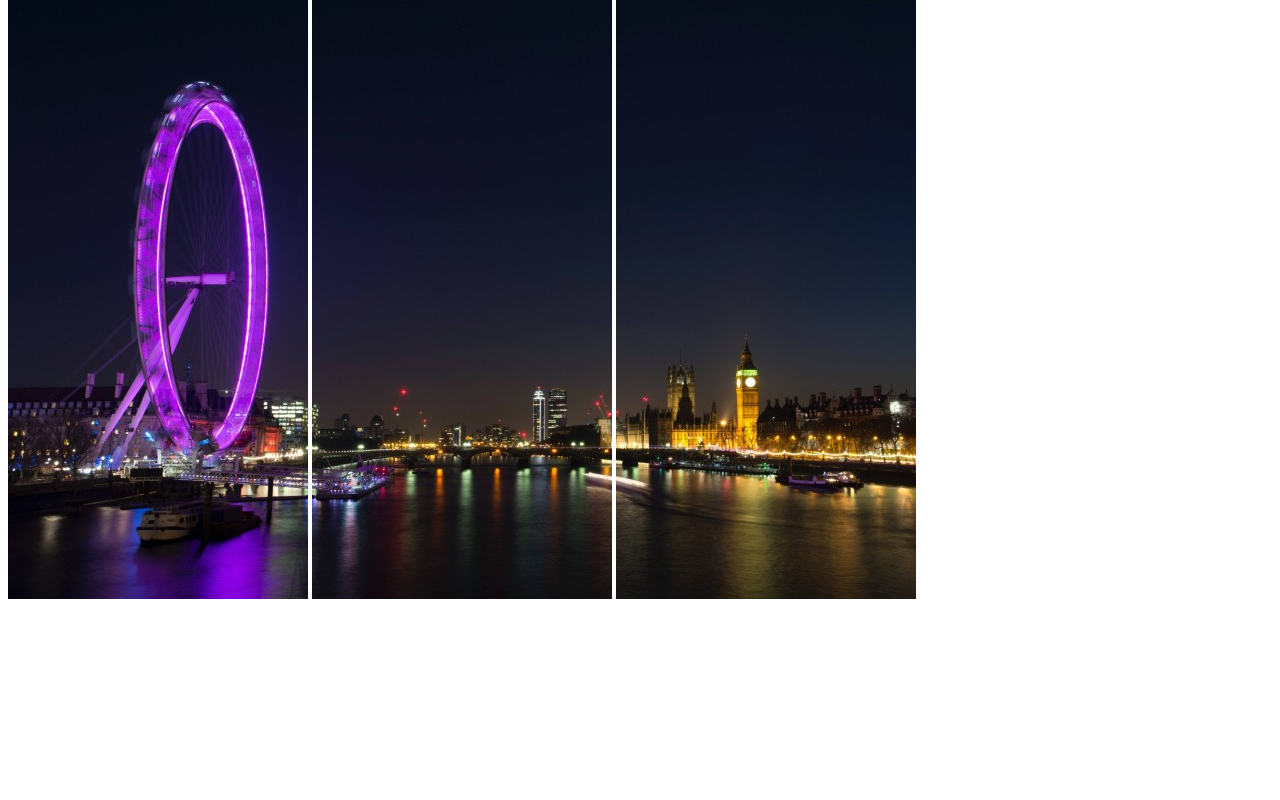
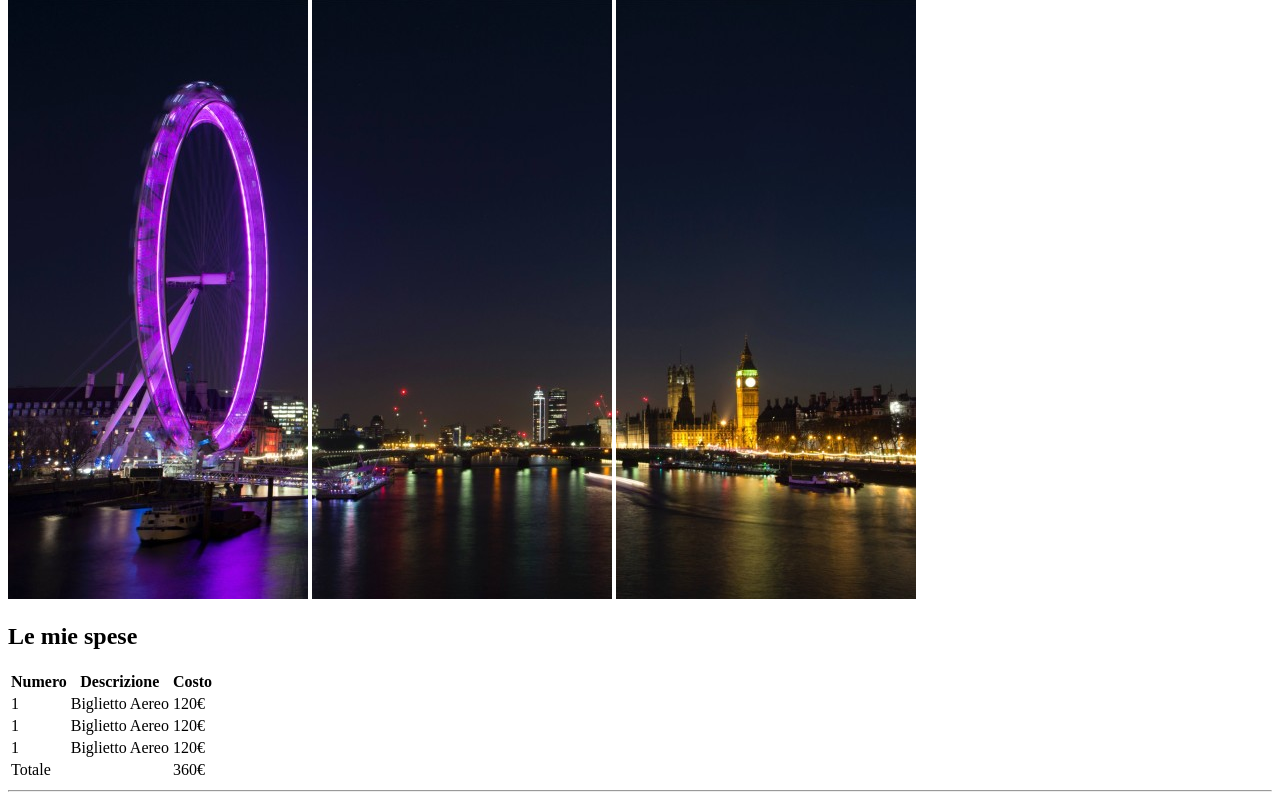
Before and after one commit to alex02r/london-trip-git, a plain HTML site: page index.html in a window 1280 px wide. Shown: the part 68-868 px from the top of the page. Before the commit the page ends 800 px from the top, so only its background shows below. Drawn offline with Linux system fonts and the light colour scheme.

Commit message:
[UPDATED] Add Section 2

```diff
--- a/index.html
+++ b/index.html
@@ -18,6 +18,39 @@
             </div>
         </section>
     </header>
+
+    <section>
+        <h2>Le mie spese</h2>
+        <table>
+            <thead>
+                <th>Numero</th>
+                <th>Descrizione</th>
+                <th>Costo</th>
+            </thead>
+            <tbody>
+                <tr>
+                    <td>1</td>
+                    <td>Biglietto Aereo</td>
+                    <td>120&euro;</td>
+                </tr>
+                <tr>
+                    <td>1</td>
+                    <td>Biglietto Aereo</td>
+                    <td>120&euro;</td>
+                </tr>
+                <tr>
+                    <td>1</td>
+                    <td>Biglietto Aereo</td>
+                    <td>120&euro;</td>
+                </tr>
+                <tr>
+                    <td colspan="2">Totale</td>
+                    <td>360&euro;</td>
+                </tr>
+            </tbody>
+        </table>
+        <hr>
+    </section>
 </body>
 
 </html>
```
